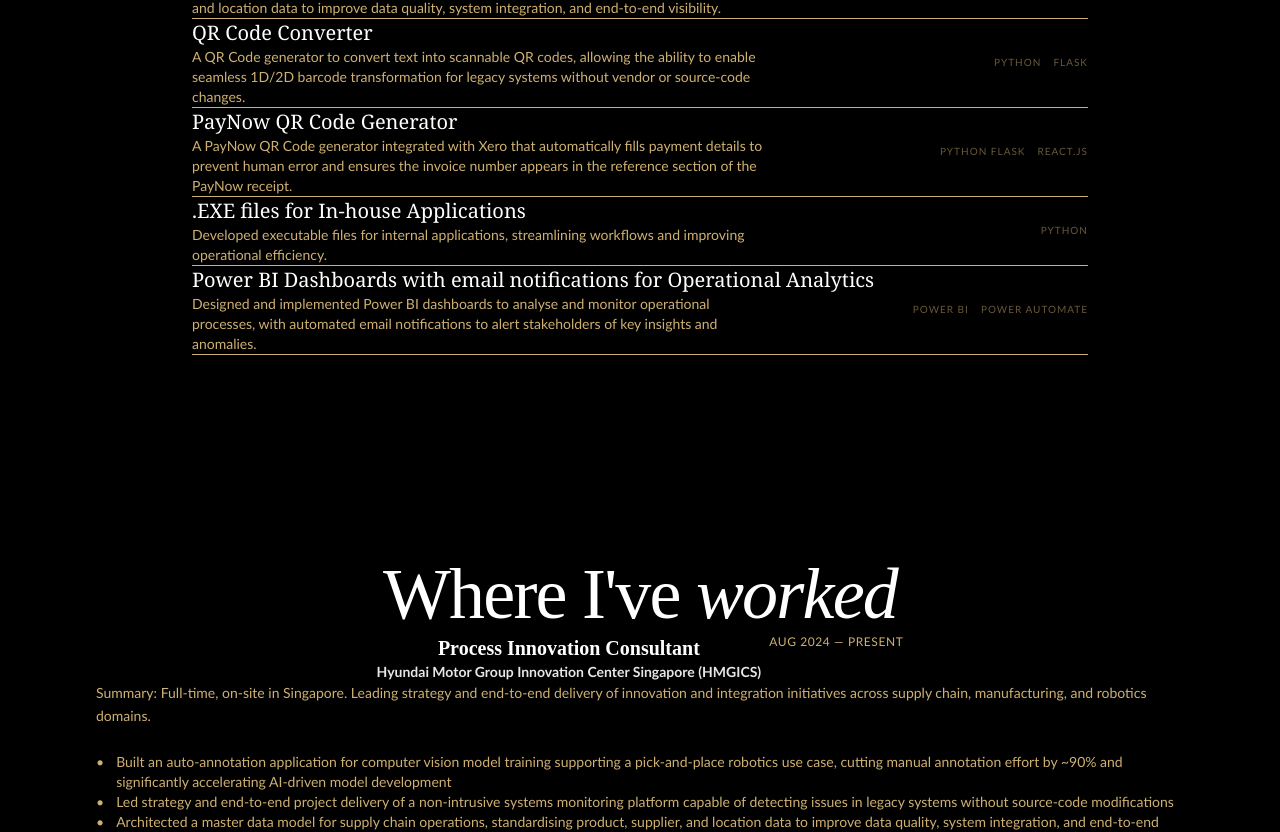
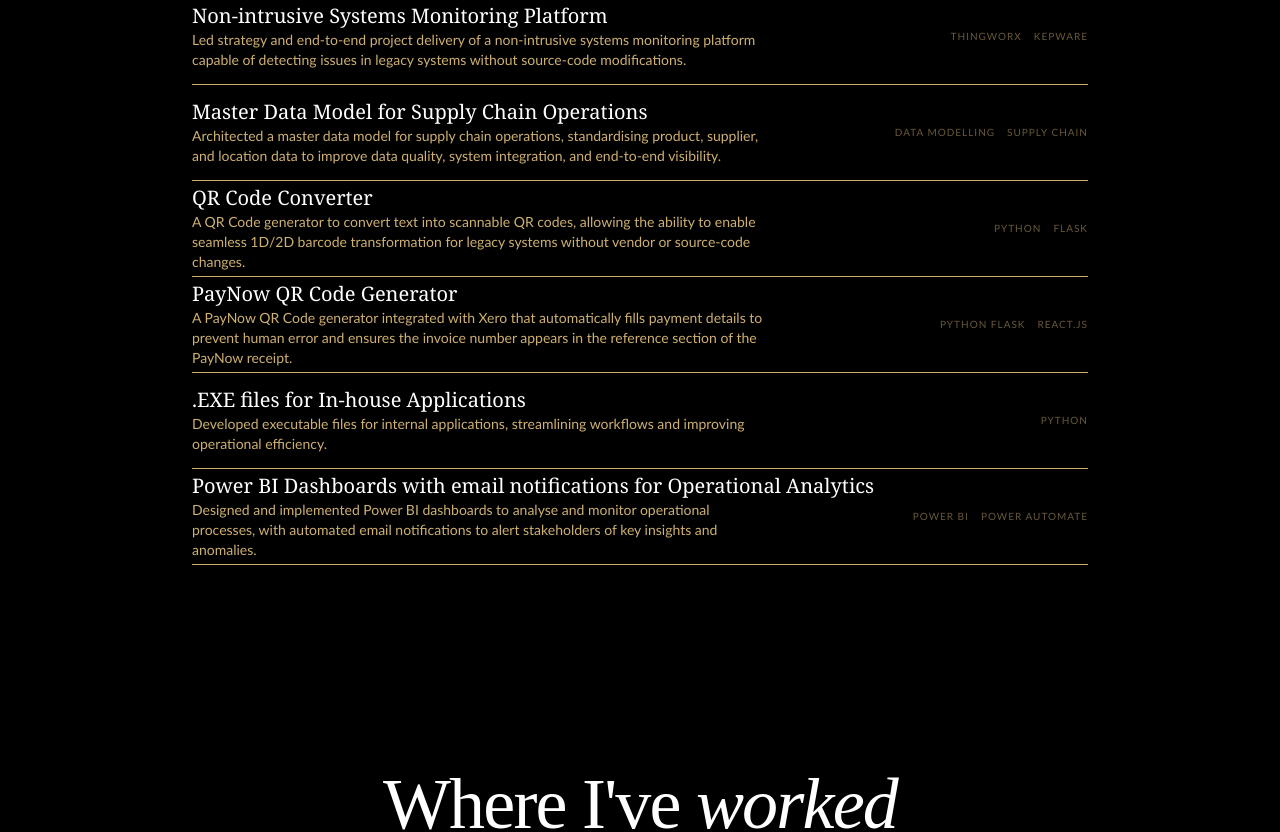
Before and after one commit to Joelkohym/personalPortfolio, a Next.js app: page / in a window 1280 px wide. Shown: the part 3418-4250 px from the top of the page. Built offline with nearby package versions, Linux system fonts and the light colour scheme.

Commit message:
increased font size

```diff
--- a/src/components/Experience.tsx
+++ b/src/components/Experience.tsx
@@ -48,35 +48,35 @@ export default function Experience() {
 
 								<div className="flex flex-col md:flex-row md:items-start md:justify-center gap-2 mb-4">
 									<div>
-										<h3 className="text-display text-xl text-white font-extrabold">
+										<h3 className="text-display text-2xl text-white font-extrabold">
 											{exp.role}
 										</h3>
-										<p className="text-sm mt-1 font-extrabold text-white/90">
+										<p className="text-lg mt-1 font-extrabold text-white/90">
 											{exp.company}
 										</p>
 									</div>
-									<span className="text-xs tracking-wider uppercase text-[--color-text-muted] md:mt-1.5 shrink-0">
+									<span className="text-lg tracking-wider uppercase text-[--color-text-muted] md:mt-1.5 shrink-0">
 										{exp.period}
 									</span>
 								</div>
 
-								<p className="text-[--color-text-secondary] text-left  text-sm mb-4 leading-relaxed">
+								<p className="text-[--color-text-secondary] text-left  text-lg mb-4 leading-relaxed">
 									{"Summary: " + exp.description}
 								</p>
-								<div className="inline-flex items-center gap-3 text-sm uppercase tracking-[0.35em] text-[--color-accent]" />
+								<div className="inline-flex items-center gap-3 text-lg uppercase tracking-[0.35em] text-[--color-accent]" />
 								<div />
 								<ul className="space-y-2 text-left w-full">
 									{exp.highlights.map((h) => (
 										<li
 											key={h}
-											className="flex items-start gap-3 text-sm text-[--color-text-muted]"
+											className="flex items-start gap-3 text-lg text-[--color-text-muted]"
 										>
 											<span className="shrink-0">•</span>
 											<span>{h}</span>
 										</li>
 									))}
 								</ul>
-								<div className="inline-flex items-center gap-3 text-sm uppercase tracking-[0.35em] text-[--color-accent]" />
+								<div className="inline-flex items-center gap-3 text-lg uppercase tracking-[0.35em] text-[--color-accent]" />
 								<div />
 							</motion.div>
 						))}
--- a/src/components/Projects.tsx
+++ b/src/components/Projects.tsx
@@ -112,7 +112,7 @@ export default function Projects() {
 
 				{/* Other projects — centered list */}
 				<div className="w-full max-w-4xl border-t border-[--color-border]/20 pt-20">
-					<h3 className="text-sm tracking-[0.3em] uppercase text-[--color-accent] mb-12 font-medium">
+					<h3 className="text-sm tracking-[0.3em] uppercase text-[--color-accent] mb-12 font-medium !pt-10">
 						Archive & Other Experiments
 					</h3>
 					<div className="flex flex-col w-full">
@@ -134,7 +134,7 @@ export default function Projects() {
 									</p>
 								</div>
 
-								<div className="flex items-center gap-6 ml-4 shrink-0">
+								<div className="flex items-center gap-6 ml-4 shrink-0 !py-10">
 									<div className="hidden lg:flex gap-3">
 										{project.tags.slice(0, 2).map((tag) => (
 											<span
```
